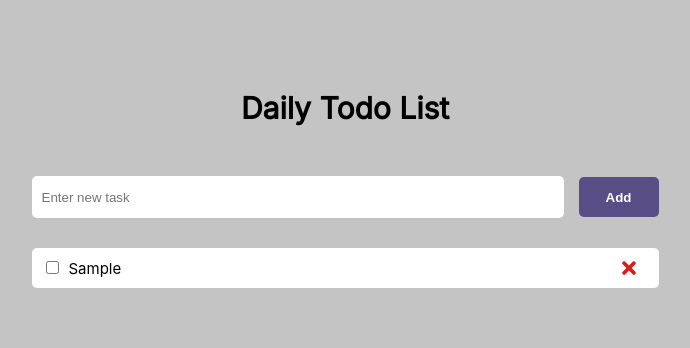
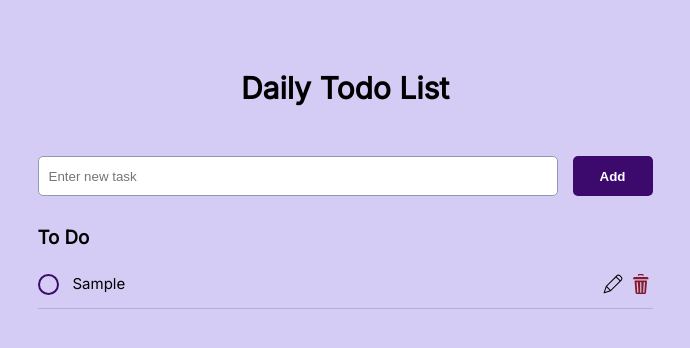
Before and after one commit to mihrilp/react-todoapp, a React (Create React App) app: page / in a window 1280 px wide. Both pictures are taken after typing "Sample" into the empty fields and a click on the button "Add". Shown: the top 348 px of the page, without its empty margins (295-985 px from the left). Built offline with nearby package versions, Linux system fonts and the light colour scheme.

Commit message:
update project

```diff
--- a/public/index.html
+++ b/public/index.html
@@ -22,6 +22,8 @@
       Learn how to configure a non-root public URL by running `npm run build`.
     -->
     <link href="https://fonts.googleapis.com/css2?family=Inter&display=swap" rel="stylesheet">
+    <link rel="preconnect" href="https://fonts.gstatic.com">
+    <link href="https://fonts.googleapis.com/css2?family=Fira+Sans&family=Montserrat:ital,wght@0,500;1,100&display=swap" rel="stylesheet">
     <title>React App</title>
 </head>
 
--- a/src/App.css
+++ b/src/App.css
@@ -1,9 +1,16 @@
+* {
+    margin: 0;
+    padding: 0;
+    box-sizing: border-box;
+}
+
 body {
     display: flex;
     flex-direction: column;
     align-items: center;
     justify-content: center;
-    background-color: #C4C4C4;
+    background-color: #d5ccf5;
+    font-family: 'Inter', sans-serif;
 }
 
 .App {
@@ -31,10 +38,11 @@ form {
     margin-right: 15px;
     border-radius: 5px;
     padding-left: 10px;
+    border: 0.5px solid #8e9aaf;
 }
 
 .addButton {
-    background-color: #594D85;
+    background-color: #3c096c;
     width: 10vh;
     height: 5vh;
     border: none;
@@ -55,30 +63,25 @@ li {
     list-style: none;
     font-size: 15px;
     height: 40px;
-    display: flex;
-    flex-direction: row;
-    align-items: center;
-    padding-left: 10px;
-    padding-right: 20px;
-    background-color: white;
-    border-radius: 5px;
-    margin-bottom: 10px;
+    border-bottom: 0.5px solid rgb(142, 154, 175, .5);
 }
 
-.item {
-    flex: 1;
+.noTodo {
+    display: flex;
+    flex-direction: column;
+    justify-content: center;
+    align-items: center;
+    font-size: 20px;
+    margin: 0 auto;
+    padding: 50px;
+    opacity: 0.30;
+    color: #3c096c;
 }
 
-.Checkbox {
-    margin-right: 10px;
-    cursor: pointer;
+.todoList {
+    margin-bottom: 20px;
 }
 
-input[type="checkbox"]:checked+label {
-    text-decoration: line-through;
+h3 {
+    margin-bottom: 20px;
 }
-
-.trashIcon {
-    cursor: pointer;
-    color: #DD1C1A;
-}
--- a/src/App.js
+++ b/src/App.js
@@ -1,58 +1,125 @@
-import React, { useState } from 'react';
-import './App.css';
+import React, { useState } from "react";
+import "./App.css";
+import Item from './components/Item';
+import SmileIcon from './components/SmileIcon';
 
 function App() {
   const [todo, setTodo] = useState("");
   const [todos, setTodos] = useState([]);
+  const [done, setDone] = useState([]);
 
-  const handleChange = e => {
-    setTodo(e.target.value);
-  }
+  const addTodo = () => {
+    setTodos([
+      ...todos,
+      {
+        id: todos.length + 1,
+        text: todo,
+        completed: false,
+        editMode: false,
+      },
+    ]);
+  };
 
-  const onSubmit = e => {
+  const onSubmit = (e) => {
     e.preventDefault();
     if (todo === "") return;
     addTodo();
     setTodo("");
   };
 
-  const addTodo = () => {
-    setTodos([
-      ...todos,
-      {
-        text: todo,
-        completed: false
-      }
-    ]);
+  const handleChange = (e) => {
+    setTodo(e.target.value);
   };
 
-  const deleteTodo = index => {
+  const deleteTodo = (index) => {
     const newTodos = [...todos];
     newTodos.splice(index, 1);
     setTodos(newTodos);
   };
 
-  const handleCheck = x => {
-    x.completed = !x.completed;
-    return(x.completed ? true : false);
-  }
+  const remove = () => {
+    const arrTodo = todos.filter((item) => item.completed !== true);
+    const arrDone = done.filter((item) => item.completed === true);
+    setTodos(arrTodo);
+    setDone(arrDone);
+  };
+
+  const handleCheck = (todo) => {
+    todo.completed = !todo.completed
+    remove();
+    return todo.completed ? (setDone([
+      ...done,
+      {
+        id: done.length + 1,
+        text: todo.text,
+        completed: todo.completed,
+      },
+    ])
+    ) : (setTodos([
+      ...todos,
+      {
+        id: todos.length + 1,
+        text: todo.text,
+        completed: todo.completed,
+      },
+    ])
+      )
+  };
 
   return (
     <div className="App">
       <h1 className="header">Daily Todo List</h1>
       <form onSubmit={onSubmit}>
-        <input className="inputTask" onChange={handleChange} value={todo} type="text" placeholder="Enter new task" />
+        <input
+          className="inputTask"
+          onChange={handleChange}
+          value={todo}
+          type="text"
+          placeholder="Enter new task"
+        />
         <button className="addButton">Add</button>
       </form>
-      <div className="todoList">
-        <ul>
-          {todos.map(x => <li><div className="item" >
-            <input onClick={handleCheck(x)} className="Checkbox" type="checkbox" /><label>{x.text}</label></div>
-            <svg className="trashIcon" onClick={deleteTodo} xmlns="http://www.w3.org/2000/svg" width="20" height="20" viewBox="0 0 352 512">
-            <path fill="currentColor" d="M242.72 256l100.07-100.07c12.28-12.28 12.28-32.19 0-44.48l-22.24-22.24c-12.28-12.28-32.19-12.28-44.48 0L176 189.28 75.93 89.21c-12.28-12.28-32.19-12.28-44.48 0L9.21 111.45c-12.28 12.28-12.28 32.19 0 44.48L109.28 256 9.21 356.07c-12.28 12.28-12.28 32.19 0 44.48l22.24 22.24c12.28 12.28 32.2 12.28 44.48 0L176 322.72l100.07 100.07c12.28 12.28 32.2 12.28 44.48 0l22.24-22.24c12.28-12.28 12.28-32.19 0-44.48L242.72 256z"></path>
-            </svg></li>)}
-        </ul>
-      </div>
+      {todos.length > 0 ? (
+        <div className="todoList">
+          <ul>
+            <h3>To Do</h3>
+            {todos.map((todoItem) => (
+              <li>
+                <Item
+                  todo={todoItem}
+                  deleteTodo={deleteTodo}
+                  onChange={() => handleCheck(todoItem)}
+                />
+              </li>
+            ))}
+          </ul>
+        </div>) : (
+          console.log("there is no todo")
+        )}
+      {done.length > 0 ? (
+        <div className="doneList">
+          <ul>
+            <h3>Completed</h3>
+            {done.map((doneItem) => (
+              <li>
+                <Item
+                  todo={doneItem}
+                  onChange={() => handleCheck(doneItem)}
+                />
+              </li>
+            ))}
+          </ul>
+        </div>) : (
+          console.log("there is no done")
+        )
+      }
+      {todos.length === 0 && done.length === 0 ? (
+        <div className='noTodo'>
+          <p>You have no todos today</p>
+          <SmileIcon />
+        </div>) : (
+          console.log("nothing")
+        )}
     </div>
   );
 }
--- /dev/null
+++ b/src/components/EditIcon.jsx
@@ -0,0 +1,17 @@
+import React from "react";
+
+const EditIcon = (props) => {
+  return (
+    <svg
+      height="20"
+      viewBox="-15 -15 484 484"
+      width="20"
+      xmlns="http://www.w3.org/2000/svg"
+      {...props}
+    >
+      <path d="M401.648 18.234c-24.394-24.351-63.898-24.351-88.293 0l-22.101 22.223-235.27 235.145-.5.503c-.12.122-.12.25-.25.25-.25.375-.625.747-.87 1.122 0 .125-.13.125-.13.25-.25.375-.37.625-.625 1-.12.125-.12.246-.246.375-.125.375-.25.625-.379 1 0 .12-.12.12-.12.25L.663 437.32a12.288 12.288 0 002.996 12.735 12.564 12.564 0 008.867 3.625c1.356-.024 2.7-.235 3.996-.625l156.848-52.325c.121 0 .121 0 .25-.12a4.523 4.523 0 001.121-.505.443.443 0 00.254-.12c.371-.25.871-.505 1.246-.755.371-.246.75-.62 1.125-.87.125-.13.246-.13.246-.25.13-.126.38-.247.504-.5l257.371-257.372c24.352-24.394 24.352-63.898 0-88.289zM169.375 371.383l-86.914-86.91L299.996 66.938l86.914 86.91zm-99.156-63.809l75.93 75.926-114.016 37.96zm347.664-184.82l-13.238 13.363L317.727 49.2l13.367-13.36c14.62-14.609 38.32-14.609 52.945 0l33.965 33.966c14.512 14.687 14.457 38.332-.121 52.949zm0 0" />
+    </svg>
+  );
+};
+
+export default EditIcon;
--- /dev/null
+++ b/src/components/Item.css
@@ -0,0 +1,102 @@
+* {
+    margin: 0;
+    padding: 0;
+    box-sizing: border-box;
+}
+
+.item {
+    flex: 1;
+    display: flex;
+    margin-top: 8px;
+    padding-top: 5px;
+}
+
+.container {
+    display: flex;
+    justify-content: center;
+    align-items: center;
+    position: relative;
+    padding-left: 35px;
+    margin-bottom: 12px;
+    cursor: pointer;
+    font-size: 1em;
+}
+
+.container input {
+    position: absolute;
+    opacity: 0;
+    cursor: pointer;
+    height: 0;
+    width: 0;
+}
+
+.checkmark {
+    position: absolute;
+    top: 0;
+    left: 0;
+    height: 21px;
+    width: 21px;
+    background-color: #d5ccf5;
+    border-radius: 50%;
+    border: 2px solid #3c096c;
+    box-sizing: border-box;
+}
+
+.container input:checked~.checkmark {
+    background-color: #3c096c;
+    opacity: 0.70;
+}
+
+.container input:checked+label {
+    text-decoration: line-through;
+    color: rgb(88, 88, 88);
+}
+
+.checkmark:after {
+    content: "";
+    position: absolute;
+    display: none;
+}
+
+.container input:checked~.checkmark:after {
+    display: block;
+}
+
+.container .checkmark:after {
+    left: 5px;
+    top: 2px;
+    width: 5px;
+    height: 9px;
+    border: solid white;
+    border-width: 0 3px 3px 0;
+    -webkit-transform: rotate(45deg);
+    -ms-transform: rotate(45deg);
+    transform: rotate(45deg);
+}
+
+.hiddenIcons {
+    display: none;
+}
+
+.shownIcons {
+    flex: 1;
+    display: flex;
+    justify-content: flex-end;
+    cursor: pointer;
+}
+
+.trash {
+    margin-left: 10px;
+}
+
+.editClass {
+    display: flex;
+    align-self: center;
+}
+
+.editInput {
+    background-color: white;
+    margin-top: 10px;
+    padding: 5px;
+    border: none;
+}
--- /dev/null
+++ b/src/components/Item.jsx
@@ -0,0 +1,48 @@
+import React, { useState } from "react";
+import "./Item.css";
+import EditIcon from './EditIcon';
+import TrashIcon from './TrashIcon';
+
+const Item = ({ todo, deleteTodo, onChange }) => {
+  const [edit, setEdit] = useState(false);
+
+  /*const editTodo = (e) => {
+    setEdit(!edit);
+  };
+
+  const handleKeyDown = (e) => {
+    e.key === "Enter" ? (todo = e.target.value) : console.log("olmadı");
+  };*/
+
+  return (
+    <div className="item" key={todo.id}>
+      {!edit ? (
+        <>
+          <label className="container">
+            <input type="checkbox" id="checkbox" checked={todo.completed} onChange={onChange} />
+            <label htmlFor="checkbox">{todo.text}</label>
+            <span class="checkmark"></span>
+          </label>
+          <div className={todo.completed ? 'hiddenIcons' : 'shownIcons'}>
+            <EditIcon />
+            <TrashIcon buttonClick={deleteTodo} className="trash" />
+          </div>
+        </>
+      ) : (
+          <>
+            <div className="editClass">
+              {/* <input
+              className="editInput"
+              type="text"
+              value={newTodo}
+              name="todo"
+              onKeyDown={handleKeyDown}
+            /> */}
+            </div>
+          </>
+        )}
+    </div>
+  );
+};
+
+export default Item;
--- /dev/null
+++ b/src/components/SmileIcon.jsx
@@ -0,0 +1,49 @@
+import * as React from "react"
+
+function SmileIcon(props) {
+  return (
+    <svg
+      xmlns="http://www.w3.org/2000/svg"
+      width={50}
+      height={50}
+      viewBox="0 0 368 368"
+      {...props}
+    >
+      <g xmlns="http://www.w3.org/2000/svg">
+        <path
+          d="M184 8c97.2 0 176 78.8 176 176s-78.8 176-176 176S8 281.2 8 184 86.8 8 184 8zm80 144c0-8.8-7.2-16-16-16s-16 7.2-16 16 7.2 16 16 16 16-7.2 16-16zm-128 0c0-8.8-7.2-16-16-16s-16 7.2-16 16 7.2 16 16 16 16-7.2 16-16z"
+          fill="#d5ccf5"
+          data-original="#cce4ff"
+        />
+        <circle
+          cx={248}
+          cy={152}
+          r={16}
+          fill="#d5ccf5"
+          data-original="#cce4ff"
+        />
+        <circle
+          cx={120}
+          cy={152}
+          r={16}
+          fill="#d5ccf5"
+          data-original="#cce4ff"
+        />
+      </g>
+      <g xmlns="http://www.w3.org/2000/svg">
+        <path
+          d="M184 0C82.544 0 0 82.544 0 184s82.544 184 184 184 184-82.544 184-184S285.456 0 184 0zm0 352c-92.64 0-168-75.36-168-168S91.36 16 184 16s168 75.36 168 168-75.36 168-168 168z"
+          fill="#3c096c"
+          data-original="#007aff"
+        />
+        <path
+          d="M144 152c0-13.232-10.768-24-24-24s-24 10.768-24 24 10.768 24 24 24 24-10.768 24-24zm-32 0c0-4.408 3.592-8 8-8s8 3.592 8 8-3.592 8-8 8-8-3.592-8-8zM248 128c-13.232 0-24 10.768-24 24s10.768 24 24 24 24-10.768 24-24-10.768-24-24-24zm0 32c-4.408 0-8-3.592-8-8s3.592-8 8-8 8 3.592 8 8-3.592 8-8 8zM250.032 226.664C233.36 245.312 209.296 256 184 256c-25.224 0-49.304-10.696-66.048-29.344a7.983 7.983 0 00-11.296-.608 7.998 7.998 0 00-.608 11.296C125.824 259.368 154.24 272 184 272c29.84 0 58.256-12.64 77.968-34.664a7.999 7.999 0 00-.632-11.296c-3.304-2.944-8.36-2.672-11.304.624z"
+          fill="#3c096c"
+          data-original="#007aff"
+        />
+      </g>
+    </svg>
+  )
+}
+
+export default SmileIcon;
--- /dev/null
+++ b/src/components/TrashIcon.jsx
@@ -0,0 +1,24 @@
+import React from 'react';
+
+const TrashIcon = ({props, buttonClick, className}) => {
+    return(
+        <svg className={className}
+        xmlns="http://www.w3.org/2000/svg"
+        width={20}
+        height={20}
+        viewBox="0 0 512 512"
+        onClick={buttonClick}
+        {...props}
+      >
+        <g fill="#85182a">
+          <path
+            xmlns="http://www.w3.org/2000/svg"
+            d="M156.371 30.906h85.57v14.399h30.903V28.89C272.848 12.96 259.894 0 243.973 0H154.34c-15.922 0-28.875 12.96-28.875 28.89v16.415h30.906zm0 0M344.21 167.75H54.103c-7.95 0-14.207 6.781-13.567 14.707L64.79 482.363C66.141 499.105 80.105 512 96.883 512h204.543c16.777 0 30.742-12.895 32.094-29.64l24.253-299.903c.645-7.926-5.613-14.707-13.562-14.707zM124.349 480.012c-.325.02-.649.031-.97.031-8.1 0-14.901-6.309-15.405-14.504l-15.2-246.207c-.523-8.52 5.957-15.852 14.473-16.375 8.488-.516 15.852 5.95 16.375 14.473l15.195 246.207c.528 8.52-5.953 15.847-14.468 16.375zm90.433-15.422c0 8.531-6.918 15.45-15.453 15.45s-15.453-6.919-15.453-15.45V218.379c0-8.535 6.918-15.453 15.453-15.453 8.531 0 15.453 6.918 15.453 15.453zm90.758-245.3l-14.512 246.206c-.48 8.211-7.293 14.543-15.41 14.543-.304 0-.613-.008-.922-.023-8.52-.504-15.02-7.817-14.515-16.336l14.508-246.211c.5-8.52 7.789-15.02 16.332-14.516 8.52.5 15.02 7.817 14.52 16.336zm0 0M397.648 120.063L387.5 89.64a19.65 19.65 0 00-18.64-13.43H29.45a19.646 19.646 0 00-18.637 13.43L.664 120.062c-1.957 5.868.59 11.852 5.344 14.836a12.624 12.624 0 006.75 1.946h372.797c2.52 0 4.816-.73 6.75-1.95 4.754-2.984 7.3-8.968 5.343-14.832zm0 0"
+            data-original="#000000"
+          />
+        </g>
+      </svg>
+    );
+}
+
+export default TrashIcon;
```
